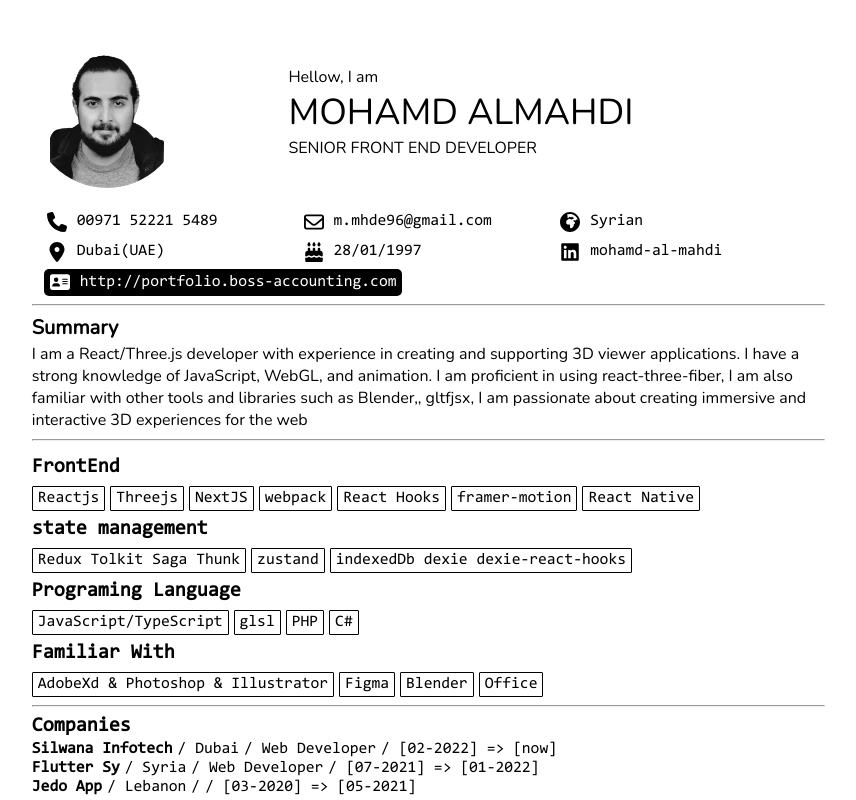
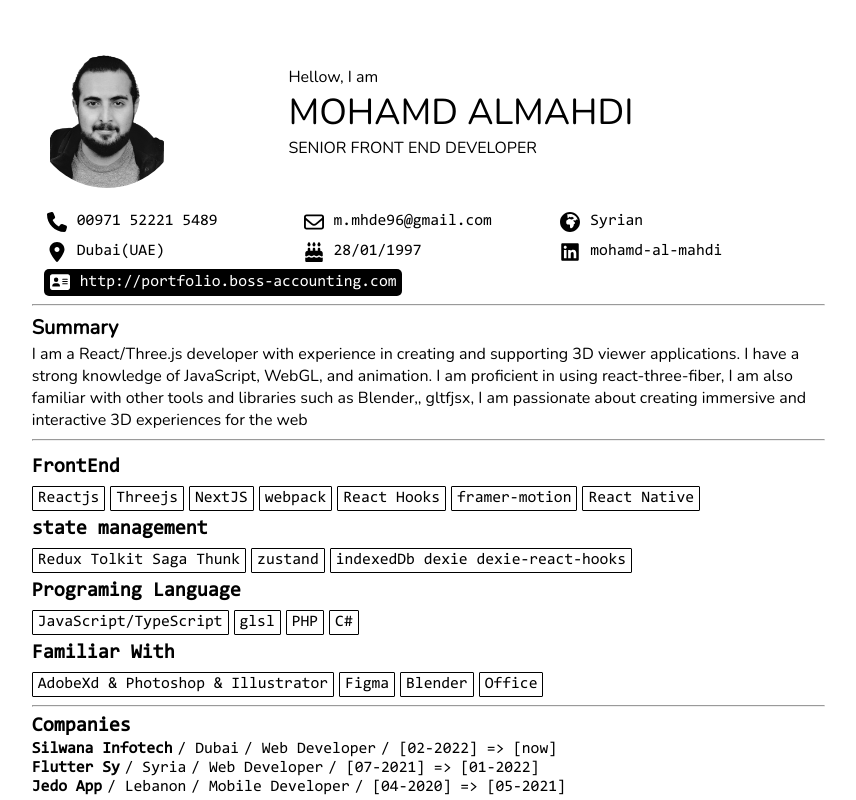
Before and after one commit to Mhde96/mohamd-almahdi-cv, a React (Create React App) app: page / in a window 1280 px wide. Shown: the top 800 px of the page, without its empty margins (6-862 px from the left). Built offline with nearby package versions, Linux system fonts and the light colour scheme.

Commit message:
Update companiesData.js

```diff
--- a/src/data/companiesData.js
+++ b/src/data/companiesData.js
@@ -17,8 +17,9 @@ export const companiesData = [
   {
     name: "Jedo App",
     location: "Lebanon",
-    time: "[03-2020] => [05-2021]",
+    time: "[04-2020] => [05-2021]",
     type: "remotly",
+    work: "Mobile Developer",
     responsibilities: [
       // "Developed and maintained React Native applications for iOS and Android platforms",
       // "Worked closely with designers to ensure  efficient development of projects",
```
